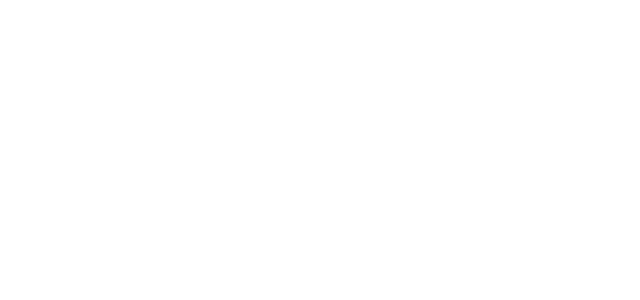
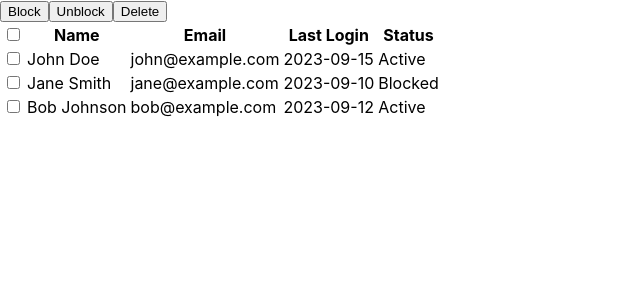
Before and after one commit to NathanaelMartinez/user-management-app, a React (Create React App) app in the folder frontend/: page /users in a window 1280 px wide. Before the commit this address had no page. Shown: the top 300 px of the page, without its empty margins (0-640 px from the left). Built offline with nearby package versions, Linux system fonts and the light colour scheme.

Commit message:
render table with dummy data

```diff
--- a/frontend/src/App.tsx
+++ b/frontend/src/App.tsx
@@ -6,13 +6,20 @@
 import UserManagementPage from './pages/UserManagementPage';
 
 const App: React.FC = () => {
+  // TODO: remove dummy data after testing
+  const users = [
+    { name: 'John Doe', email: 'john@example.com', lastLogin: '2023-09-15', status: 'Active' },
+    { name: 'Jane Smith', email: 'jane@example.com', lastLogin: '2023-09-10', status: 'Blocked' },
+    { name: 'Bob Johnson', email: 'bob@example.com', lastLogin: '2023-09-12', status: 'Active' },
+  ];
+
   return (
     <Router>
       <Routes>
         <Route path="/" element={<Navigate to="/login" />} />
         <Route path="/login" element={<LoginPage />} />
         <Route path="/register" element={<RegisterPage />} />
-        <Route path="/user-management" element={<UserManagementPage />} />
+        <Route path="/users" element={<UserManagementPage users={users} />} />
       </Routes>
     </Router>
   );
--- a/frontend/src/pages/RegisterPage.tsx
+++ b/frontend/src/pages/RegisterPage.tsx
@@ -11,7 +11,7 @@
     event.preventDefault();
     // TODO: connect with backend
     console.log('Logging in with:', { email, password });
-    navigate('/user-management');
+    navigate('/users');
   };
 
   return (
@@ -22,8 +22,8 @@
           <label>Name:</label>
           <input
             type="text"
-            value={name} // This should now be correctly set
-            onChange={(e) => setName(e.target.value)} // This will correctly set the name
+            value={name}
+            onChange={(e) => setName(e.target.value)}
             required
           />
         </div>
--- a/frontend/src/pages/UserManagementPage.tsx
+++ b/frontend/src/pages/UserManagementPage.tsx
@@ -1,7 +1,57 @@
 import React from 'react';
 
-const UserManagementPage: React.FC = () => {
-  return <div>UserManagement Page</div>;
+interface User {
+  name: string;
+  email: string;
+  lastLogin: string;
+  status: string;
+}
+
+interface UserManagementPageProps {
+  users: User[];
+}
+
+const UserManagementPage: React.FC<UserManagementPageProps> = ({ users }) => {
+  return (
+    <div>
+      <div className="toolbar">
+        <button type="button" className="btn btn-danger">Block</button>
+        <button type="button" className="btn btn-secondary">
+          <i className="icon-unblock"></i> Unblock
+        </button>
+        <button type="button" className="btn btn-danger">
+          <i className="icon-delete"></i> Delete
+        </button>
+      </div>
+
+      <table>
+        <thead>
+          <tr>
+            <th>
+              <input type="checkbox" id="select-all" />
+            </th>
+            <th>Name</th>
+            <th>Email</th>
+            <th>Last Login</th>
+            <th>Status</th>
+          </tr>
+        </thead>
+        <tbody>
+          {users.map(user => (
+            <tr key={user.email}>
+              <td>
+                <input type="checkbox" className="user-checkbox" />
+              </td>
+              <td>{user.name}</td>
+              <td>{user.email}</td>
+              <td>{user.lastLogin}</td>
+              <td>{user.status}</td>
+            </tr>
+          ))}
+        </tbody>
+      </table>
+    </div>
+  );
 };
 
 export default UserManagementPage;
```
